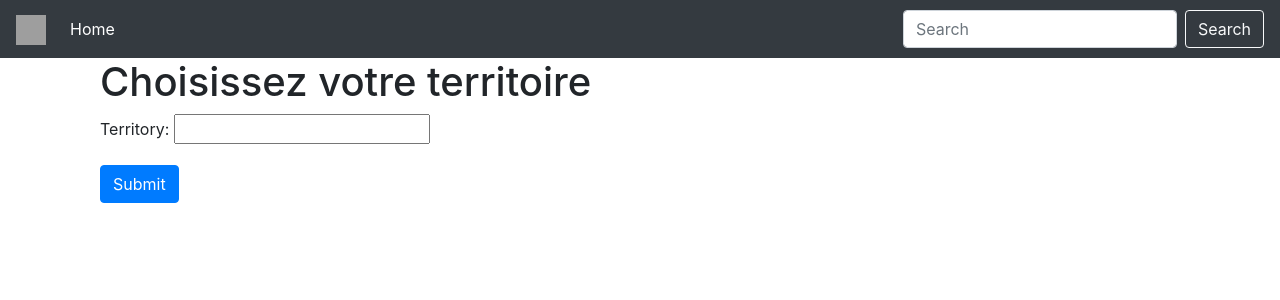
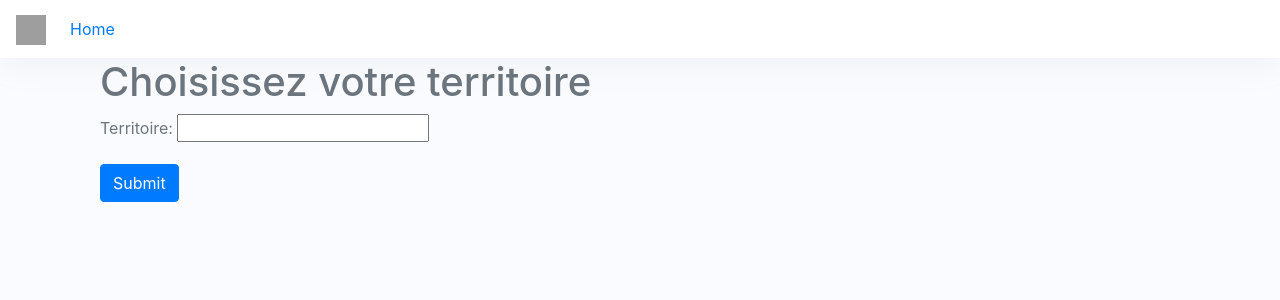
Before and after one commit to vincz100/dashboard, a Django app: page /choice in a window 1280 px wide. Shown: the top 300 px of the page. Run offline with Django 3.2, Linux system fonts and the light colour scheme; some libraries are stand-ins or nearby versions; grey boxes are pictures that could not be loaded.

Commit message:
un peu de css

```diff
--- a/dataviz/forms.py
+++ b/dataviz/forms.py
@@ -1,8 +1,13 @@
 from django import forms
-
-class TerritoryForm(forms.Form):
-    territory = forms.CharField()
 
 class LoginForm(forms.Form):
     username = forms.CharField(label="Identifiant", max_length=30)
     password = forms.CharField(label="Mot de passe", widget=forms.PasswordInput)
+
+class TerritoryForm(forms.Form):
+    territory = forms.CharField(label="Territoire", max_length=30)
+
+class SearchTerritoryForm(forms.Form):
+    scot = forms.CharField()
+    epci = forms.CharField()
+    commune = forms.CharField()
--- a/dataviz/static/dataviz/style.css
+++ b/dataviz/static/dataviz/style.css
@@ -1,7 +1,25 @@
-/* body {
-    background-color: blue !important;
-    margin-bottom: 50px;
-} */
+/*
+style.css
+---------
+
+*/
+*{
+    margin: 0;
+    padding: 0;
+    box-sizing: border-box;
+}
+
+body {
+    background-color:rgb(250, 251, 254) !important;
+    font-family: -apple-system, BlinkMacSystemFont, 'Segoe UI', Roboto, Oxygen, Ubuntu, Cantarell, 'Open Sans', 'Helvetica Neue', sans-serif ;
+    font-size: medium;
+    text-align: justify;
+    color: rgb(108, 117, 125) !important;
+}
+
+.navbar {
+    box-shadow: 0 0 35px 0 #9aa1ab26 !important;
+}
 
 /* canvas[id*="myChart"] {
     padding: 10px;
@@ -12,3 +30,14 @@
     margin-top: 50px;
     margin-left: 50px;
 } */
+
+*[class^="form"] {
+    /* background-color: blue; */
+    float: none;
+    margin: 0 auto;
+}
+/* *[class^="col-sm"] {
+    background-color: blue;
+    float: none;
+    margin: 0 auto;
+} */
--- a/dataviz/views.py
+++ b/dataviz/views.py
@@ -18,16 +18,16 @@ from .models import DataBase
 from .forms import TerritoryForm, LoginForm
 
 def home(request):
-	return render(request, 'home.html', {})
+	return render(request, "home.html", {})
 
 class LoginView(TemplateView):
 	template_name = "login.html"
 
-	def get(self, request):
+	def get(self, request): #render form lorsque l'on fait une requête get sur le serveur
 		form = LoginForm()
 		return render(request, self.template_name, {"form": form})
 
-	def post(self, request):
+	def post(self, request): # post method pour envoyer de la data client ==> server  // get method pour récupérer de la data server ==> client (autre solution : API)
 		form = LoginForm(request.POST or None)
 		if form.is_valid():
 			username = form.cleaned_data["username"]
@@ -35,7 +35,7 @@ class LoginView(TemplateView):
 			user = authenticate(username=username, password=password)  # verif de données correctes avec la méthode authenticate(request, username=None, password=None). Renvoi soit un utilisateur authentifié, soit None
 			if user is not None :
 				login(request, user)
-				return redirect('choice')
+				return redirect("choice")
 			else:
 				error = True
 		else:
@@ -69,23 +69,37 @@ def board(request):
 class ChartRender(View):
 	template_name = "charts.html"
 
+	# def userform(self, request):
+	# 	form = LoginForm()
+	# 	return render(request, self.template_name, {"form": form})
+
 	def get(self, request, user_input):
+		form = TerritoryForm()
 		request.session["user_input"] = user_input
 		stats = DataBase.objects.get(codgeo=user_input)
 		data = {
 			"libgeo": stats.libgeo,
-			"codgeo" : stats.codgeo
+			"codgeo" : stats.codgeo,
+			"form": form
 		}
 		return render(request, self.template_name, data)
 
-	def post(self, request, user_input=None):
+
+	def post(self, request, user_input):
 		form = TerritoryForm(request.POST or None)
 		if form.is_valid():
 			user_input = form.cleaned_data['territory']
-			return (user_input)
+			return redirect('socio-demo', user_input)
 		else:
 			print('ERROR FORM INVALID')
 
+	# def post(self, request, user_input=None):
+	# 	form = TerritoryForm(request.POST or None)
+	# 	if form.is_valid():
+	# 		user_input = form.cleaned_data['territory']
+	# 		return (user_input)
+	# 	else:
+	# 		print('ERROR FORM INVALID')
 
 class APIPopulationView(APIView):
 	authentication_classes = []
--- a/templates/bootstrap_defaults.html
+++ b/templates/bootstrap_defaults.html
@@ -9,7 +9,7 @@
 
   </head>
     <body>
-        <nav class="navbar navbar-expand-lg navbar-dark bg-dark">
+        <nav class="navbar navbar-expand-lg navbar-white bg-white">
             <a class="navbar-brand" href="#">
                 <img src="/docs/4.1/assets/brand/bootstrap-solid.svg" width="30" height="30" alt="">
             </a>
@@ -29,10 +29,10 @@
                     <a class="nav-link disabled" href="#">Disabled</a>
                 </li> {% endcomment %}
                 </ul>
-                <form form method="post" class="form-inline my-2 my-lg-0">
+                <!-- <form form method="post" class="form-inline my-2 my-lg-0">
                     <input class="form-control mr-sm-2" name="search_box" type="search" placeholder="Search" aria-label="Search">
                     <button class="btn btn-outline-light my-2 my-sm-0" type="submit">Search</button>
-                </form>
+                </form> -->
             </div>
         </nav>
 
```
Also changed, not shown: dataviz/templates/dashboard.html (+14 -2 lines), db.sqlite3.
